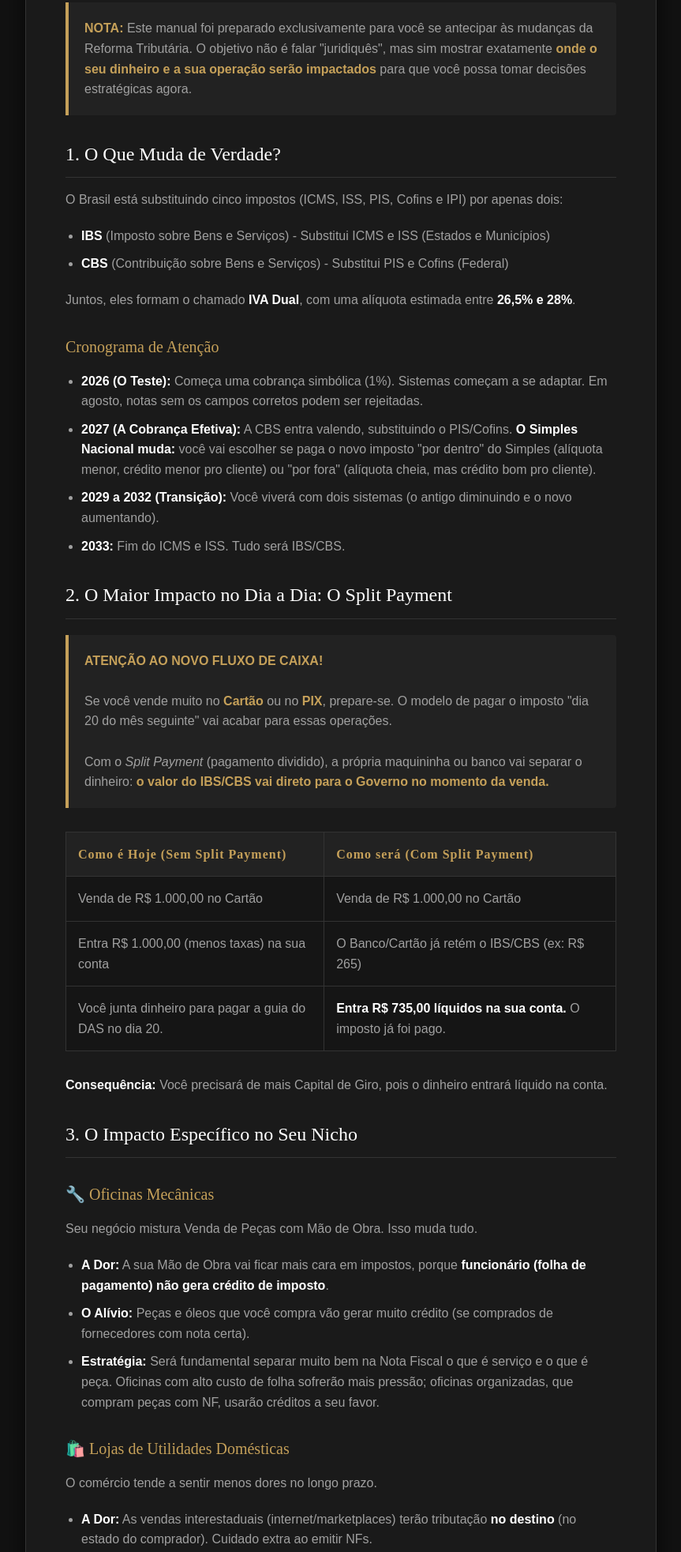
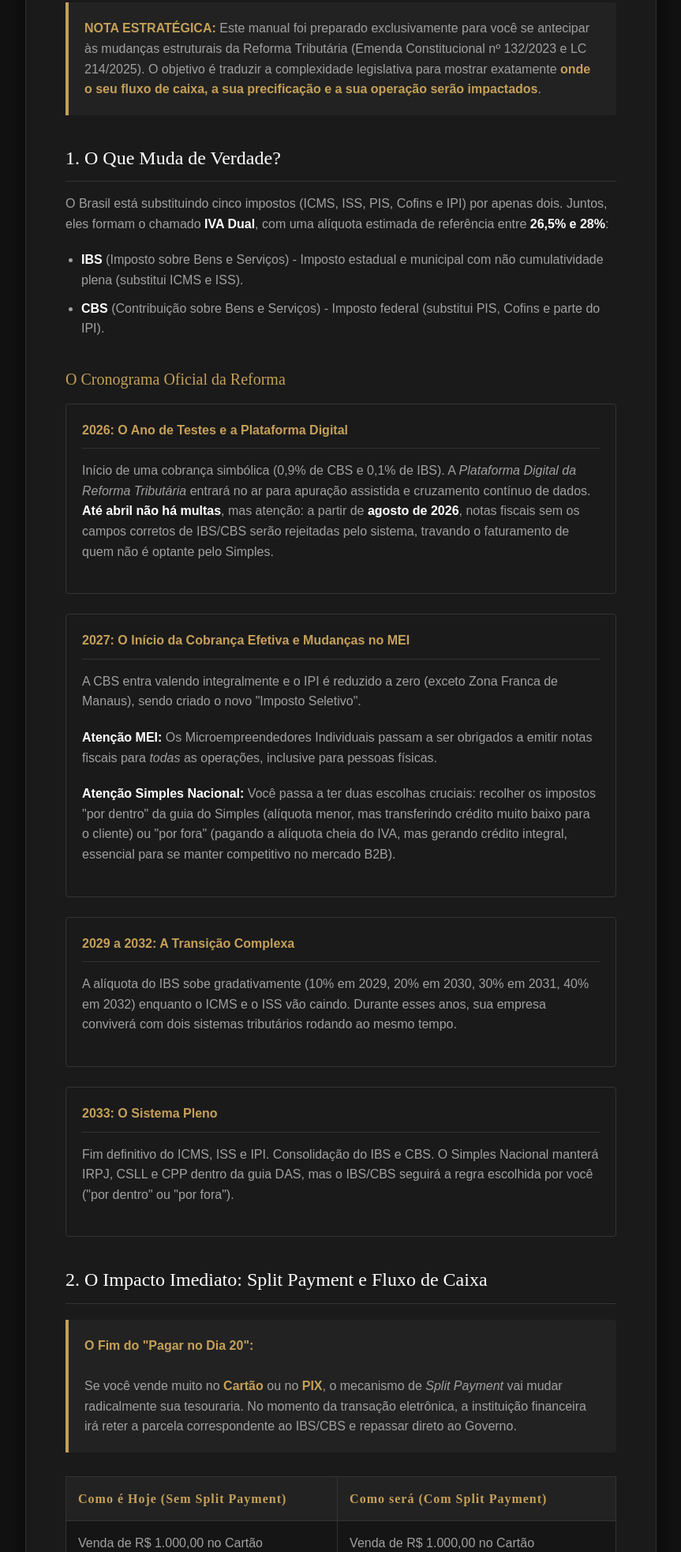
Before and after one commit to EcossistemaLive/guia-reforma-tributaria, a plain HTML site: page index.html in a window 1280 px wide. Shown: the part 372-2337 px from the top of the page at 79% size, without its empty margins (208-1071 px from the left). Drawn offline with Linux system fonts and the light colour scheme.

Commit message:
Enrich content with additional research details

```diff
--- a/index.html
+++ b/index.html
@@ -34,15 +34,15 @@
             box-shadow: 0 10px 30px rgba(0, 0, 0, 0.7);
         }
 
-        /* Branding Vidi */
         .header { text-align: center; margin-bottom: 50px; border-bottom: 1px solid var(--border-gray); padding-bottom: 30px; }
         .logo-text { font-family: 'Times New Roman', Georgia, serif; font-size: 32px; letter-spacing: 7px; font-weight: bold; color: var(--text-white); text-transform: uppercase; }
         .logo-sub { font-family: 'Times New Roman', Georgia, serif; font-size: 11px; letter-spacing: 3px; color: var(--accent-gold); text-transform: uppercase; margin-top: 5px; }
 
-        h1, h2, h3 { color: var(--text-white); font-family: 'Times New Roman', Georgia, serif; font-weight: normal; margin-top: 30px; margin-bottom: 15px; }
+        h1, h2, h3 { color: var(--text-white); font-family: 'Times New Roman', Georgia, serif; font-weight: normal; margin-top: 35px; margin-bottom: 15px; }
         h1 { font-size: 28px; text-align: center; color: var(--accent-gold); margin-bottom: 40px; }
         h2 { font-size: 24px; border-bottom: 1px solid var(--border-gray); padding-bottom: 10px; }
         h3 { font-size: 20px; color: var(--accent-gold); }
+        h4 { font-size: 16px; color: var(--text-white); margin-top: 20px; margin-bottom: 10px; }
 
         p, ul, ol { margin-bottom: 20px; font-size: 16px; }
         ul, ol { padding-left: 20px; }
@@ -52,6 +52,9 @@
 
         .alert { background-color: #222; border-left: 4px solid var(--accent-gold); padding: 20px; margin: 20px 0; border-radius: 0 4px 4px 0; }
         .alert strong { color: var(--accent-gold); }
+
+        .info-box { background-color: #1a1a1a; border: 1px solid #333; padding: 20px; margin-bottom: 25px; border-radius: 4px; }
+        .info-box h4 { margin-top: 0; color: var(--accent-gold); border-bottom: 1px solid #333; padding-bottom: 10px; margin-bottom: 15px; }
 
         table { width: 100%; border-collapse: collapse; margin: 30px 0; background-color: #151515; }
         th, td { border: 1px solid var(--border-gray); padding: 15px; text-align: left; }
@@ -77,30 +80,44 @@
         <h1>Guia Prático: A Reforma Tributária no Seu Negócio (2026-2033)</h1>
 
         <div class="alert">
-            <strong>NOTA:</strong> Este manual foi preparado exclusivamente para você se antecipar às mudanças da Reforma Tributária. O objetivo não é falar "juridiquês", mas sim mostrar exatamente <strong>onde o seu dinheiro e a sua operação serão impactados</strong> para que você possa tomar decisões estratégicas agora.
+            <strong>NOTA ESTRATÉGICA:</strong> Este manual foi preparado exclusivamente para você se antecipar às mudanças estruturais da Reforma Tributária (Emenda Constitucional nº 132/2023 e LC 214/2025). O objetivo é traduzir a complexidade legislativa para mostrar exatamente <strong>onde o seu fluxo de caixa, a sua precificação e a sua operação serão impactados</strong>.
         </div>
 
         <h2>1. O Que Muda de Verdade?</h2>
-        <p>O Brasil está substituindo cinco impostos (ICMS, ISS, PIS, Cofins e IPI) por apenas dois:</p>
+        <p>O Brasil está substituindo cinco impostos (ICMS, ISS, PIS, Cofins e IPI) por apenas dois. Juntos, eles formam o chamado <strong>IVA Dual</strong>, com uma alíquota estimada de referência entre <strong>26,5% e 28%</strong>:</p>
         <ul>
-            <li><strong>IBS</strong> (Imposto sobre Bens e Serviços) - Substitui ICMS e ISS (Estados e Municípios)</li>
-            <li><strong>CBS</strong> (Contribuição sobre Bens e Serviços) - Substitui PIS e Cofins (Federal)</li>
-        </ul>
-        <p>Juntos, eles formam o chamado <strong>IVA Dual</strong>, com uma alíquota estimada entre <strong>26,5% e 28%</strong>.</p>
-
-        <h3>Cronograma de Atenção</h3>
-        <ul>
-            <li><strong>2026 (O Teste):</strong> Começa uma cobrança simbólica (1%). Sistemas começam a se adaptar. Em agosto, notas sem os campos corretos podem ser rejeitadas.</li>
-            <li><strong>2027 (A Cobrança Efetiva):</strong> A CBS entra valendo, substituindo o PIS/Cofins. <strong>O Simples Nacional muda:</strong> você vai escolher se paga o novo imposto "por dentro" do Simples (alíquota menor, crédito menor pro cliente) ou "por fora" (alíquota cheia, mas crédito bom pro cliente).</li>
-            <li><strong>2029 a 2032 (Transição):</strong> Você viverá com dois sistemas (o antigo diminuindo e o novo aumentando).</li>
-            <li><strong>2033:</strong> Fim do ICMS e ISS. Tudo será IBS/CBS.</li>
+            <li><strong>IBS</strong> (Imposto sobre Bens e Serviços) - Imposto estadual e municipal com não cumulatividade plena (substitui ICMS e ISS).</li>
+            <li><strong>CBS</strong> (Contribuição sobre Bens e Serviços) - Imposto federal (substitui PIS, Cofins e parte do IPI).</li>
         </ul>
 
-        <h2>2. O Maior Impacto no Dia a Dia: O Split Payment</h2>
+        <h3>O Cronograma Oficial da Reforma</h3>
+
+        <div class="info-box">
+            <h4>2026: O Ano de Testes e a Plataforma Digital</h4>
+            <p>Início de uma cobrança simbólica (0,9% de CBS e 0,1% de IBS). A <em>Plataforma Digital da Reforma Tributária</em> entrará no ar para apuração assistida e cruzamento contínuo de dados. <strong>Até abril não há multas</strong>, mas atenção: a partir de <strong>agosto de 2026</strong>, notas fiscais sem os campos corretos de IBS/CBS serão rejeitadas pelo sistema, travando o faturamento de quem não é optante pelo Simples.</p>
+        </div>
+
+        <div class="info-box">
+            <h4>2027: O Início da Cobrança Efetiva e Mudanças no MEI</h4>
+            <p>A CBS entra valendo integralmente e o IPI é reduzido a zero (exceto Zona Franca de Manaus), sendo criado o novo "Imposto Seletivo".</p>
+            <p><strong>Atenção MEI:</strong> Os Microempreendedores Individuais passam a ser obrigados a emitir notas fiscais para <em>todas</em> as operações, inclusive para pessoas físicas.</p>
+            <p><strong>Atenção Simples Nacional:</strong> Você passa a ter duas escolhas cruciais: recolher os impostos "por dentro" da guia do Simples (alíquota menor, mas transferindo crédito muito baixo para o cliente) ou "por fora" (pagando a alíquota cheia do IVA, mas gerando crédito integral, essencial para se manter competitivo no mercado B2B).</p>
+        </div>
+
+        <div class="info-box">
+            <h4>2029 a 2032: A Transição Complexa</h4>
+            <p>A alíquota do IBS sobe gradativamente (10% em 2029, 20% em 2030, 30% em 2031, 40% em 2032) enquanto o ICMS e o ISS vão caindo. Durante esses anos, sua empresa conviverá com dois sistemas tributários rodando ao mesmo tempo.</p>
+        </div>
+
+        <div class="info-box">
+            <h4>2033: O Sistema Pleno</h4>
+            <p>Fim definitivo do ICMS, ISS e IPI. Consolidação do IBS e CBS. O Simples Nacional manterá IRPJ, CSLL e CPP dentro da guia DAS, mas o IBS/CBS seguirá a regra escolhida por você ("por dentro" ou "por fora").</p>
+        </div>
+
+        <h2>2. O Impacto Imediato: Split Payment e Fluxo de Caixa</h2>
         <div class="alert">
-            <strong>ATENÇÃO AO NOVO FLUXO DE CAIXA!</strong><br><br>
-            Se você vende muito no <strong>Cartão</strong> ou no <strong>PIX</strong>, prepare-se. O modelo de pagar o imposto "dia 20 do mês seguinte" vai acabar para essas operações.<br><br>
-            Com o <em>Split Payment</em> (pagamento dividido), a própria maquininha ou banco vai separar o dinheiro: <strong>o valor do IBS/CBS vai direto para o Governo no momento da venda.</strong>
+            <strong>O Fim do "Pagar no Dia 20":</strong><br><br>
+            Se você vende muito no <strong>Cartão</strong> ou no <strong>PIX</strong>, o mecanismo de <em>Split Payment</em> vai mudar radicalmente sua tesouraria. No momento da transação eletrônica, a instituição financeira irá reter a parcela correspondente ao IBS/CBS e repassar direto ao Governo.
         </div>
 
         <table>
@@ -117,44 +134,50 @@
                 </tr>
                 <tr>
                     <td>Entra R$ 1.000,00 (menos taxas) na sua conta</td>
-                    <td>O Banco/Cartão já retém o IBS/CBS (ex: R$ 265)</td>
+                    <td>A Maquininha/Banco já retém o imposto na fonte</td>
                 </tr>
                 <tr>
-                    <td>Você junta dinheiro para pagar a guia do DAS no dia 20.</td>
-                    <td><strong>Entra R$ 735,00 líquidos na sua conta.</strong> O imposto já foi pago.</td>
+                    <td>Você faz caixa com esse dinheiro para pagar o imposto via DAS no mês seguinte.</td>
+                    <td><strong>Entra o valor líquido (já descontado de IBS/CBS).</strong> O imposto já foi pago.</td>
                 </tr>
             </tbody>
         </table>
-        <p><strong>Consequência:</strong> Você precisará de mais Capital de Giro, pois o dinheiro entrará líquido na conta.</p>
+        <p><strong>Ação Estratégica:</strong> Empresas com alta penetração de pagamentos eletrônicos precisarão recalcular seus indicadores de capital de giro e revisar prazos de pagamento com fornecedores.</p>
 
-        <h2>3. O Impacto Específico no Seu Nicho</h2>
+        <h2>3. Impactos por Tipo de Negócio</h2>
+
+        <p>Segundo estudos (Sescon-SP e Fenacon), a reforma tende a elevar a carga tributária das empresas prestadoras de serviço em torno de <strong>14% a 18%</strong> (empresas no lucro presumido que hoje pagam 3,65% de PIS/Cofins + 5% de ISS). O principal gargalo é que <strong>Folha de Pagamento não gera crédito no novo modelo IVA</strong>.</p>
 
         <h3>🔧 Oficinas Mecânicas</h3>
-        <p>Seu negócio mistura Venda de Peças com Mão de Obra. Isso muda tudo.</p>
         <ul>
-            <li><strong>A Dor:</strong> A sua Mão de Obra vai ficar mais cara em impostos, porque <strong>funcionário (folha de pagamento) não gera crédito de imposto</strong>.</li>
-            <li><strong>O Alívio:</strong> Peças e óleos que você compra vão gerar muito crédito (se comprados de fornecedores com nota certa).</li>
-            <li><strong>Estratégia:</strong> Será fundamental separar muito bem na Nota Fiscal o que é serviço e o que é peça. Oficinas com alto custo de folha sofrerão mais pressão; oficinas organizadas, que compram peças com NF, usarão créditos a seu favor.</li>
+            <li><strong>A Dor (Serviço):</strong> A mão de obra sofrerá forte pressão de custos. Serviços de diagnóstico e mecânica que hoje pagam em torno de 2 a 5% de ISS enfrentarão a alíquota efetiva mais alta do IVA Dual sem capacidade de compensar via créditos da folha.</li>
+            <li><strong>O Alívio (Peças):</strong> A compra de óleos, fluidos e peças de revenda passará a gerar crédito tributário pleno de IBS/CBS, desde que com NF correta, reduzindo o efeito cascata.</li>
+            <li><strong>Estratégia:</strong> Separe com precisão a composição do seu preço entre "Mão de Obra" e "Peças". Avalie se vale a pena migrar do Simples Tradicional para o Híbrido, caso atenda muitas transportadoras ou frotistas (clientes B2B que vão exigir crédito de você).</li>
         </ul>
 
         <h3>🛍️ Lojas de Utilidades Domésticas</h3>
-        <p>O comércio tende a sentir menos dores no longo prazo.</p>
         <ul>
-            <li><strong>A Dor:</strong> As vendas interestaduais (internet/marketplaces) terão tributação <strong>no destino</strong> (no estado do comprador). Cuidado extra ao emitir NFs.</li>
-            <li><strong>O Alívio:</strong> Como você revende produtos, praticamente tudo o que entra no estoque <strong>gera crédito</strong> que abate o imposto que você tem a pagar na venda.</li>
-            <li><strong>Estratégia:</strong> O controle de estoque precisará ser rígido. Fornecedor sem nota ou cadastro errado no sistema significa perder crédito e jogar dinheiro no lixo.</li>
+            <li><strong>A Dor (Tributação no Destino):</strong> Nas vendas para fora do seu estado (e-commerce/marketplaces), a tributação será feita no destino do consumidor. Isso exige extrema atenção à emissão correta das NFs.</li>
+            <li><strong>O Alívio (Não Cumulatividade):</strong> Como atacadista/varejista, praticamente tudo que entra no seu estoque gera crédito que abate do imposto da sua venda. </li>
+            <li><strong>Estratégia:</strong> Terceirização informal ou compras sem NF serão inviáveis. É preciso investir pesado na gestão sistêmica do estoque. Quem comprar "quente", ganha crédito; quem não rastrear, perde dinheiro. Além disso, o Split Payment exigirá negociações duras de prazos com seus fornecedores.</li>
         </ul>
 
         <h3>🏋️ Academias de Crossfit</h3>
-        <p>Seu negócio é um serviço intensivo em mão de obra e aluguel.</p>
         <ul>
-            <li><strong>A Dor:</strong> Assim como as oficinas, seus custos pesados (treinadores e recepção) não geram créditos. Mensalidades podem sofrer alta de imposto. Além disso, mensalidades em recorrência pelo cartão sofrem retenção imediata (<em>Split Payment</em>).</li>
-            <li><strong>O Alívio:</strong> Produtos vendidos (roupas, suplementos) geram crédito. Existe um debate para que saúde/bem-estar tenha alíquota reduzida, mas ainda precisa de pressão política e regulamentação.</li>
-            <li><strong>Estratégia:</strong> Planeje muito bem os meses de baixa de alunos, pois o dinheiro cairá na conta com imposto já descontado.</li>
+            <li><strong>A Dor (Estrutura de Custos):</strong> Serviço puro com alto custo de folha (treinadores/recepção) e aluguel de espaço. Como folha não gera crédito, e você lida com recorrência de mensalidades no cartão de crédito, o caixa sentirá o peso imediato das retenções do <em>Split Payment</em>.</li>
+            <li><strong>Debate Jurídico (Essencialidade):</strong> Existe uma discussão sobre o enquadramento de serviços esportivos como "essenciais" (saúde e bem-estar), o que garantiria redução da alíquota. É fundamental acompanhamento jurídico. Vendas acessórias (roupas, suplementos) geram crédito.</li>
+            <li><strong>Estratégia:</strong> Ajustar o planejamento de caixa para os meses de baixa (sazonalidade de matrículas), revisar contratos e políticas de descontos, e reestruturar os planos anuais para evitar a sobrecarga de inadimplência e perda brusca de fluxo.</li>
         </ul>
 
-        <h2>4. O Que Fazer Hoje? (Checklist do Empresário)</h2>
-        <p>Não espere 2026. O risco da inércia é ter a emissão das suas notas fiscais travada (impedindo você de vender).</p>
+        <h2>4. Multas, Glosas e Conformidade (O Risco Operacional)</h2>
+        <p>A nova fiscalização em tempo real não perdoará erros de cadastro. Observa-se os seguintes riscos iminentes:</p>
+        <ul>
+            <li><strong>Glosas e Disputas B2B:</strong> Se o seu fornecedor lançar um NCM errado na nota ou não classificar corretamente, você pode perder o direito de descontar esse imposto da sua operação. Clientes grandes passarão a "rejeitar" notas erradas de pequenos fornecedores.</li>
+            <li><strong>Penalidades Pesadas:</strong> Já em 2026/2027, descumprimentos e erros em obrigações acessórias gerarão multas agressivas estipuladas em 6% sobre o valor da operação (para CBS) e 12% (para IBS). </li>
+        </ul>
+
+        <h2>5. O Que Fazer Hoje? (Checklist do Empresário)</h2>
+        <p>Não espere a água bater. Siga este plano de ação imediato:</p>
 
         <div class="alert">
             <strong>PLANO DE AÇÃO (2025/2026):</strong>
@@ -162,23 +185,23 @@
 
         <div class="checklist-item">
             <div class="checklist-box"></div>
-            <div class="checklist-text"><strong>Chamar o seu Fornecedor de Sistema (ERP):</strong> Pergunte se eles já têm um cronograma para atualizar as Notas Fiscais para incluir os campos de IBS/CBS.</div>
+            <div class="checklist-text"><strong>Realizar Diagnóstico Tributário com Contador:</strong> Simule sua permanência no Simples vs. Simples Híbrido vs. Lucro Presumido, analisando o percentual do seu negócio que é B2C (consumidor final) x B2B (empresas).</div>
         </div>
         <div class="checklist-item">
             <div class="checklist-box"></div>
-            <div class="checklist-text"><strong>Revisão de Cadastros (NCM):</strong> Faça um mutirão de cadastro. Produtos com códigos NCM genéricos ou errados farão você perder o direito ao crédito.</div>
+            <div class="checklist-text"><strong>Atualizar o ERP e Sincronizar Emissão de Notas:</strong> Confirme se sua empresa de software já está se adequando para os novos campos da Plataforma Digital, evitando que suas notas sejam travadas a partir de agosto de 2026.</div>
         </div>
         <div class="checklist-item">
             <div class="checklist-box"></div>
-            <div class="checklist-text"><strong>Conversa Estratégica com o Contador:</strong> Para 2027, decidam juntos se o negócio ficará no Simples recolhendo "por dentro" ou "por fora". Isso afeta diretamente seus clientes PJ.</div>
+            <div class="checklist-text"><strong>Auditoria de NCM (Estoque e Peças):</strong> Faça uma revisão completa do cadastro dos produtos. NCM genérico significa perda de dinheiro na tomada de crédito.</div>
         </div>
         <div class="checklist-item">
             <div class="checklist-box"></div>
-            <div class="checklist-text"><strong>Revisar o Fluxo de Caixa:</strong> Comece a calcular suas contas mensais sabendo que o dinheiro do cartão chegará menor a partir de 2027.</div>
+            <div class="checklist-text"><strong>Recalcular a Formação de Preço e Fluxo de Caixa:</strong> Leve em conta o desconto imediato (Split Payment) e repasse os reajustes necessários para clientes com transparência, prevendo isso nos seus contratos longos.</div>
         </div>
 
-        <p style="margin-top: 40px; font-size: 12px; text-align: center; color: #666;">
-            <em>Este material é de caráter consultivo. Quaisquer tomadas de decisões definitivas sobre regimes de tributação devem ser realizadas em conjunto com a contabilidade da sua empresa.</em>
+        <p style="margin-top: 50px; font-size: 12px; text-align: center; color: #666; border-top: 1px solid #333; padding-top: 20px;">
+            <em>Este material é de caráter estratégico e consultivo. Quaisquer tomadas de decisões definitivas sobre regimes de tributação devem ser realizadas em conjunto com a contabilidade e a assessoria jurídica da sua empresa.</em>
         </p>
     </div>
 </body>
```
